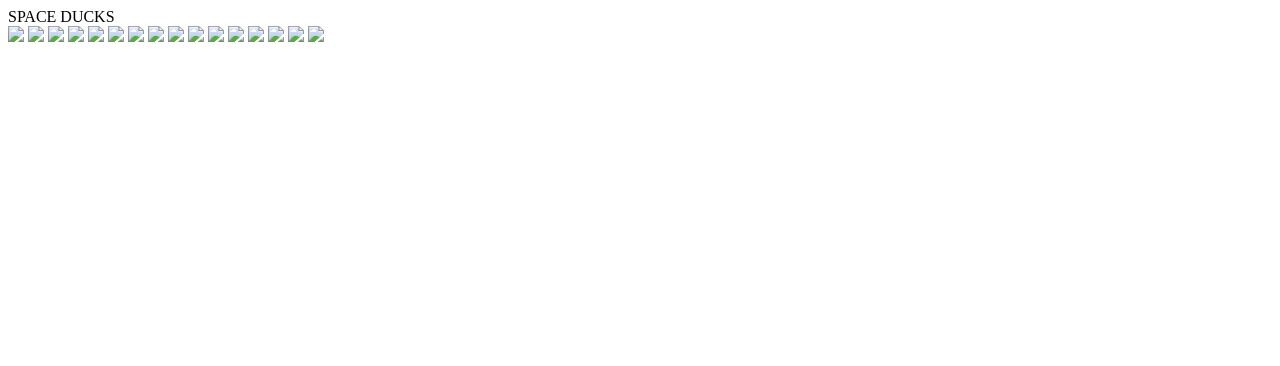
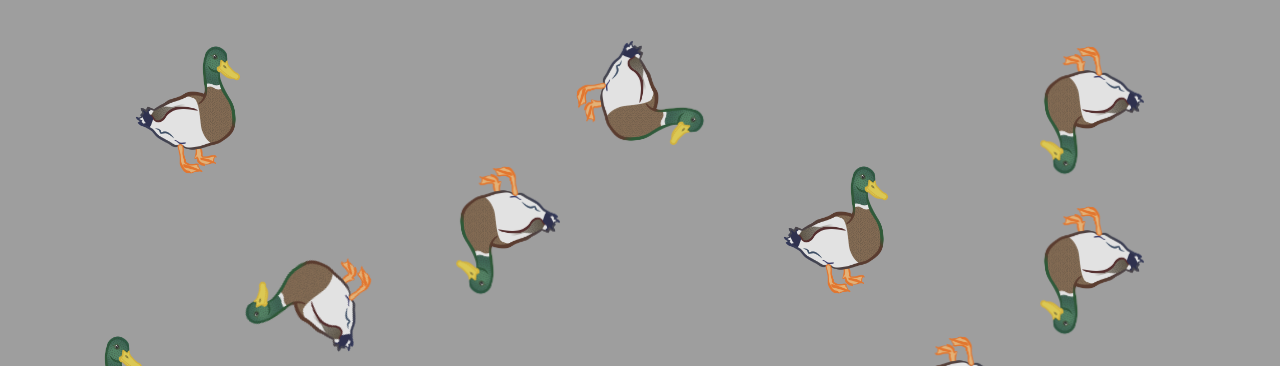
Before and after one commit to CryptoByte0/SPACE-DUCKS, a plain HTML site: page index.html in a window 1280 px wide. Shown: the top 366 px of the page. Drawn offline with Linux system fonts and the light colour scheme; the site is published under a folder, as on GitHub Pages, so addresses that start at the root find nothing.

Commit message:
secontd commit

```diff
--- a/index.html
+++ b/index.html
@@ -3,7 +3,7 @@
 <head>
     <meta charset="UTF-8">
     <meta name="viewport" content="width=device-width, initial-scale=1.0">
-    <link rel="stylesheet" href="/css/styles.css">
+    <link rel="stylesheet" href="css/styles.css">
     <title>SPACE DUCKS</title>
 </head>
 <body>
@@ -11,22 +11,22 @@
         <div class="coitainer__text">
             SPACE DUCKS
         </div>
-        <img class="duck item-1" src="/images/duck.png">
-        <img class="duck item-2" src="/images/duck.png">
-        <img class="duck item-3" src="/images/duck.png">
-        <img class="duck item-4" src="/images/duck.png">
-        <img class="duck item-5" src="/images/duck.png">
-        <img class="duck item-6" src="/images/duck.png">
-        <img class="duck item-7" src="/images/duck.png">
-        <img class="duck item-8" src="/images/duck.png">
-        <img class="duck item-9" src="/images/duck.png">
-        <img class="duck item-10" src="/images/duck.png">
-        <img class="duck item-11" src="/images/duck.png">
-        <img class="duck item-12" src="/images/duck.png">
-        <img class="duck item-13" src="/images/duck.png">
-        <img class="duck item-14" src="/images/duck.png">
-        <img class="duck item-15" src="/images/duck.png">
-        <img class="duck item-16" src="/images/duck.png">
+        <img class="duck item-1" src="images/duck.png">
+        <img class="duck item-2" src="images/duck.png">
+        <img class="duck item-3" src="images/duck.png">
+        <img class="duck item-4" src="images/duck.png">
+        <img class="duck item-5" src="images/duck.png">
+        <img class="duck item-6" src="images/duck.png">
+        <img class="duck item-7" src="images/duck.png">
+        <img class="duck item-8" src="images/duck.png">
+        <img class="duck item-9" src="images/duck.png">
+        <img class="duck item-10" src="images/duck.png">
+        <img class="duck item-11" src="images/duck.png">
+        <img class="duck item-12" src="images/duck.png">
+        <img class="duck item-13" src="images/duck.png">
+        <img class="duck item-14" src="images/duck.png">
+        <img class="duck item-15" src="images/duck.png">
+        <img class="duck item-16" src="images/duck.png">
     </div>
 </body>
 </html>
```
